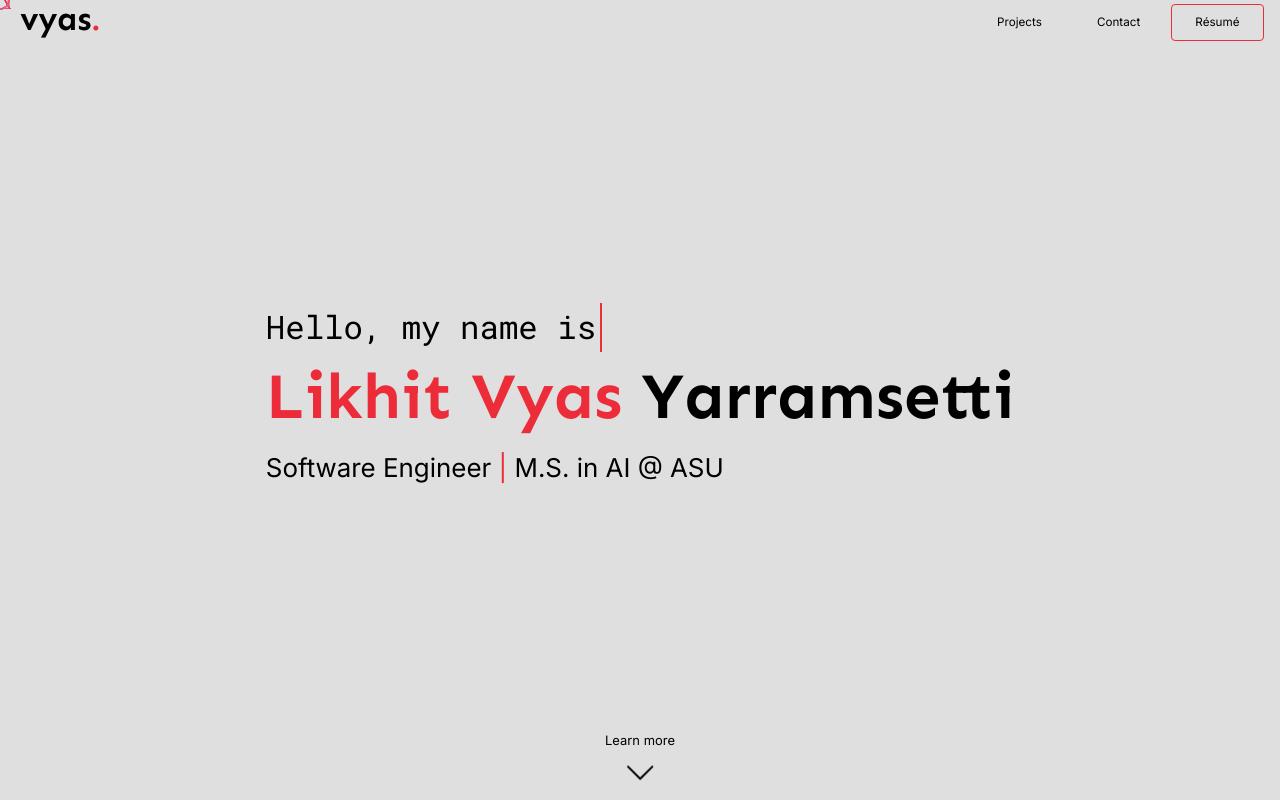
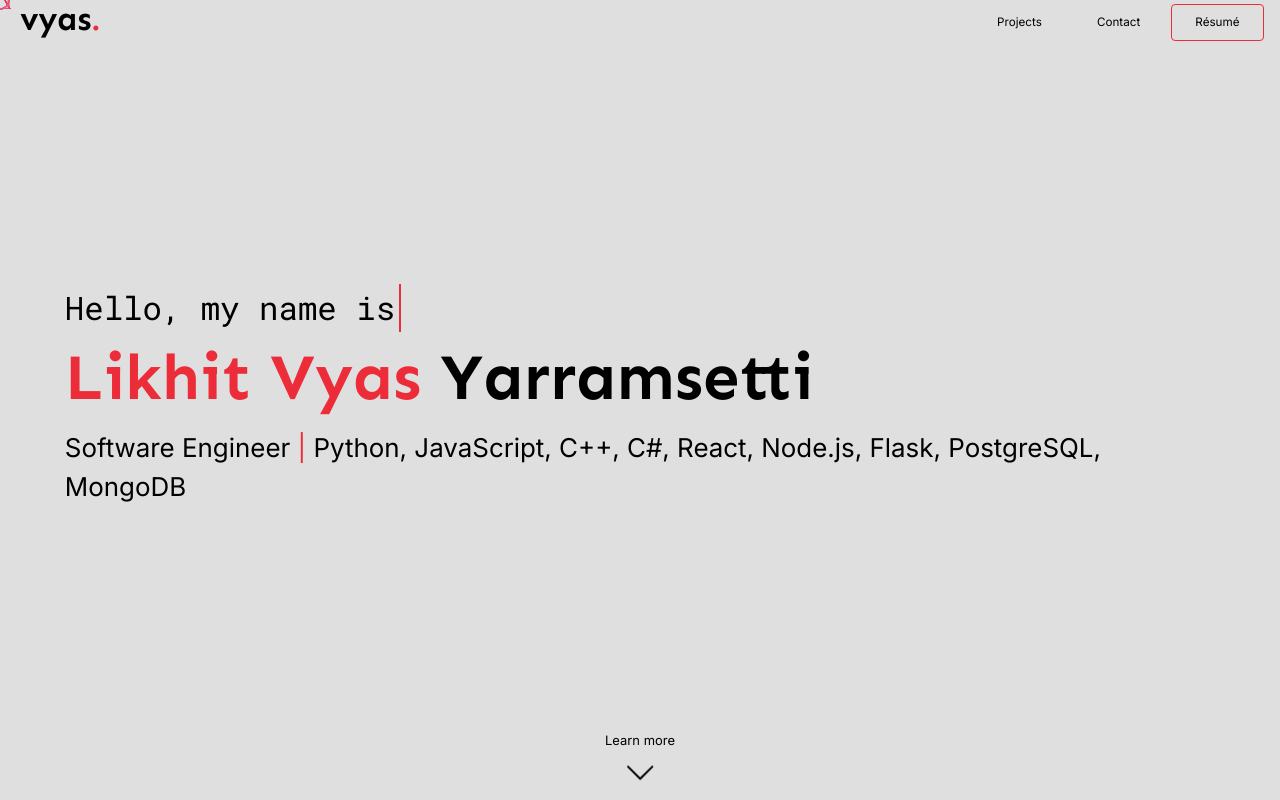
Before and after one commit to likhity/likhity-new-website, a Next.js app: page / in a window 1280 px wide. Shown: the top 800 px of the page. Built offline with nearby package versions, Linux system fonts and the light colour scheme.

Commit message:
Update subtitle

```diff
--- a/pages/index.js
+++ b/pages/index.js
@@ -36,7 +36,7 @@ export default function Home() {
           <div className={styles.title}>
             <p className={styles.typing}>Hello, my name is</p>
             <h1 className={styles.nameTitle}><span className="accent">Likhit Vyas</span> Yarramsetti</h1>
-            <p className={styles.nameSubtitle}>Software Engineer <span className='accent'>|</span> M.S. in AI @ ASU</p>
+            <p className={styles.nameSubtitle}>Software Engineer <span className='accent'>|</span> Python, JavaScript, C++, C#, React, Node.js, Flask, PostgreSQL, MongoDB</p>
           </div>
           <div className={styles.downPointer}>
             <BsChevronDown />
```
